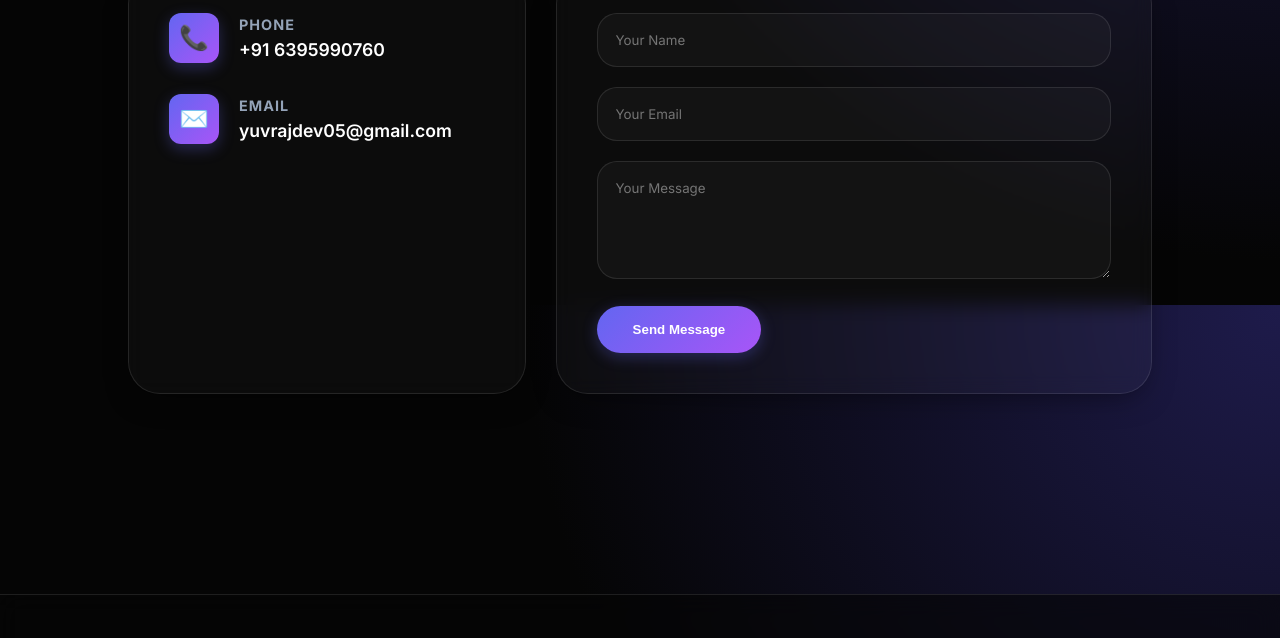
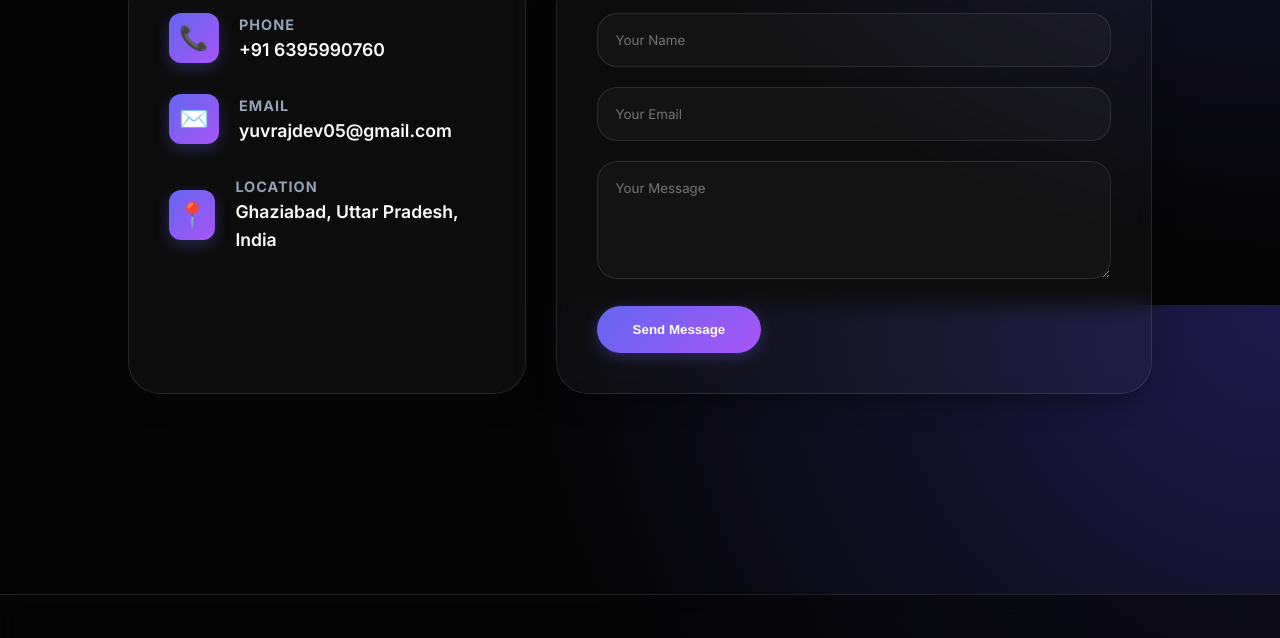
Before and after one commit to yuvrajdev05/protfolio, a website: page index.html in a window 1280 px wide. Shown: the part 4495-5133 px from the top of the page. Drawn offline with nearby package versions, Linux system fonts and the light colour scheme.

Commit message:
UI: Add location to contact section

```diff
--- a/index.html
+++ b/index.html
@@ -327,6 +327,13 @@
                             <p>yuvrajdev05@gmail.com</p>
                         </div>
                     </div>
+                    <div class="info-item">
+                        <div class="info-icon">📍</div>
+                        <div class="info-text">
+                            <h4>Location</h4>
+                            <p>Ghaziabad, Uttar Pradesh, India</p>
+                        </div>
+                    </div>
                 </div>
                 <form id="contact-form" class="card-glass">
                     <div class="form-group">
```
